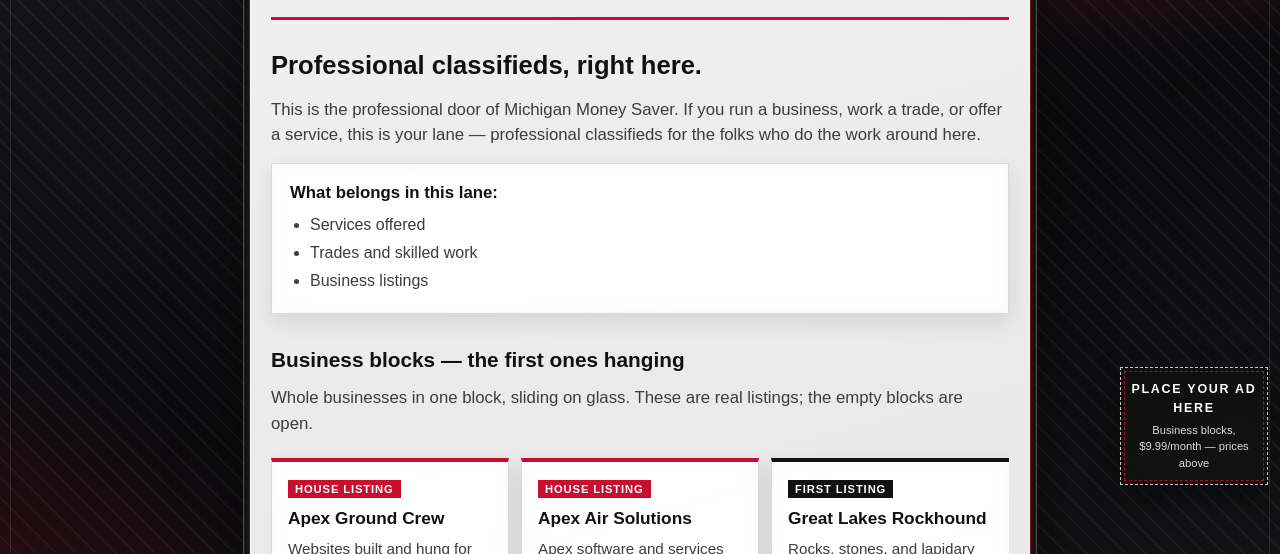
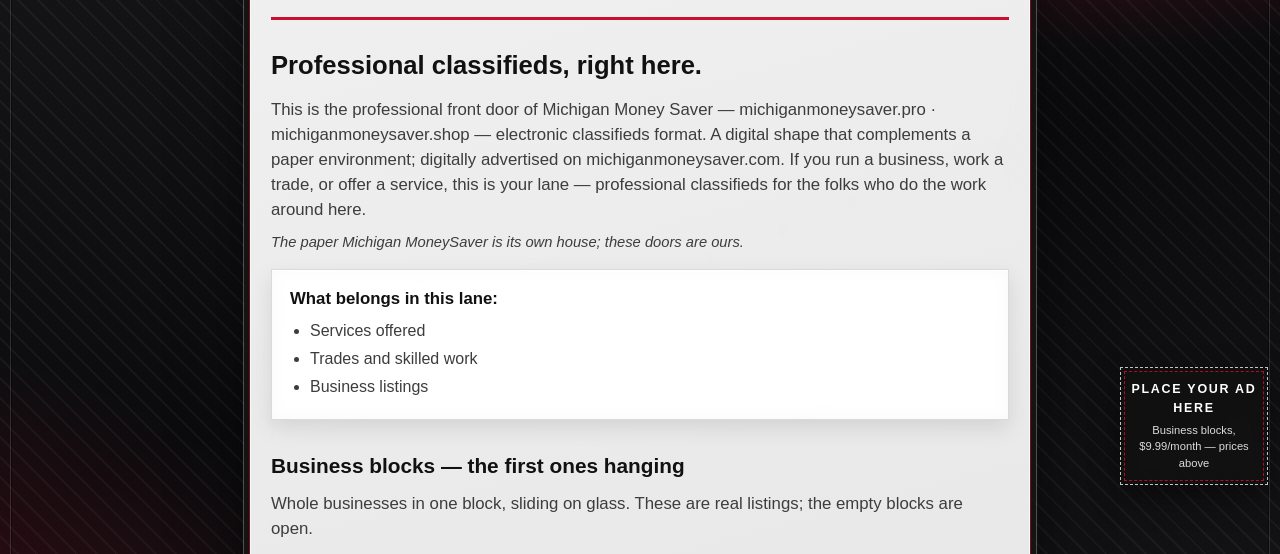
Before and after one commit to apex74-create/michigan-money-saver-doors-pro, a plain HTML site: page index.html in a window 1280 px wide. Shown: the part 183-737 px from the top of the page. Drawn offline with Linux system fonts and the light colour scheme.

Commit message:
Professional entrance statement (owner order, Nov 13, 2026)

```diff
--- a/index.html
+++ b/index.html
@@ -261,9 +261,16 @@
       <h1>Professional classifieds, right here.</h1>
 
       <p>
-        This is the professional door of Michigan Money Saver. If you run a
-        business, work a trade, or offer a service, this is your lane —
-        professional classifieds for the folks who do the work around here.
+        This is the professional front door of Michigan Money Saver —
+        michiganmoneysaver.pro · michiganmoneysaver.shop — electronic
+        classifieds format. A digital shape that complements a paper
+        environment; digitally advertised on michiganmoneysaver.com. If
+        you run a business, work a trade, or offer a service, this is
+        your lane — professional classifieds for the folks who do the
+        work around here.
+      </p>
+      <p style="font-size: 0.92rem; margin-top: -8px;">
+        <em>The paper Michigan MoneySaver is its own house; these doors are ours.</em>
       </p>
 
       <div class="glass lane-list">
```
